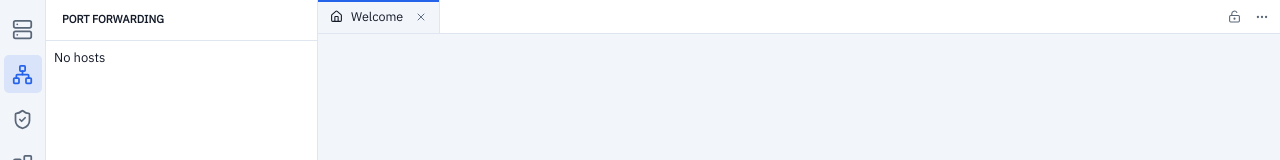
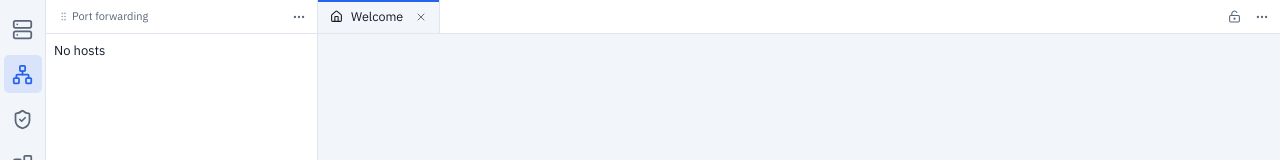
Before and after one commit to TunneldeDev/Tunnelde, a React (Vite) app: page / in a window 1280 px wide. Both pictures are taken after a click on the button 22 px from the left and 74 px from the top of the page. Shown: the top 160 px of the page. Built offline with nearby package versions, Linux system fonts and the light colour scheme.

Commit message:
fix(forwarding): enable panel docking

```diff
--- a/src/features/forwarding/ForwardingPanel.tsx
+++ b/src/features/forwarding/ForwardingPanel.tsx
@@ -6,6 +6,9 @@ import { useHosts } from "@/store/hosts";
 import { useSsh } from "@/store/ssh";
 import { isTauri } from "@/lib/api/ipc";
 import { translateError } from "@/lib/api/errors";
+import { SidebarDockControls, SidebarTitle } from "@/components/layout/SidebarDockControls";
+import { sidebarTabId } from "@/lib/session/sidebarDock";
+import { useWorkspace } from "@/store/workspace";
 import "./forwarding-panel.css";
 
 interface ForwardStatus extends ForwardRule {
@@ -15,6 +18,9 @@ export function ForwardingPanel() {
   const { t } = useTranslation();
   const hosts = useHosts((state) => state.hosts);
   const sessions = useSsh((state) => state.sessions);
+  const docked = useWorkspace((state) =>
+    state.tabs.some((tab) => tab.id === sidebarTabId("forwarding")),
+  );
   const [selected, setSelected] = useState<string | null>(null);
   const [rules, setRules] = useState<ForwardStatus[]>([]);
   const [error, setError] = useState("");
@@ -45,7 +51,12 @@ export function ForwardingPanel() {
   }, [load, sessions]);
   return (
     <div className="forwarding-panel">
-      <header className="forwarding-panel__header">{t("forward.title")}</header>
+      {!docked && (
+        <header className="sidebar__head">
+          <SidebarTitle view="forwarding">{t("forward.title")}</SidebarTitle>
+          <SidebarDockControls view="forwarding" />
+        </header>
+      )}
       <div className="forwarding-panel__content">
         {error && <p role="alert">{error}</p>}
         {hosts.map((host) => {
--- a/src/features/forwarding/forwarding-panel.css
+++ b/src/features/forwarding/forwarding-panel.css
@@ -3,13 +3,6 @@
   flex-direction: column;
   height: 100%;
   min-height: 0;
-}
-.forwarding-panel__header {
-  padding: 12px 16px;
-  font-size: 11px;
-  font-weight: 600;
-  text-transform: uppercase;
-  border-bottom: 1px solid var(--td-border);
 }
 .forwarding-panel__content {
   overflow: auto;
```
Also changed, not shown: 1 other file (tests, documents, lock files or other folders).
